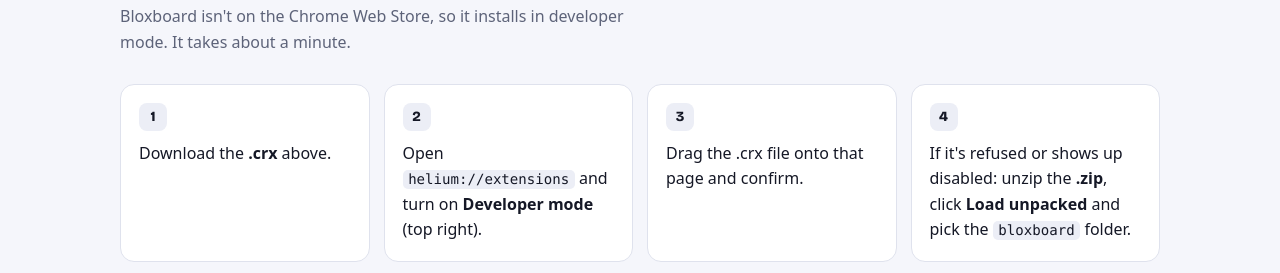
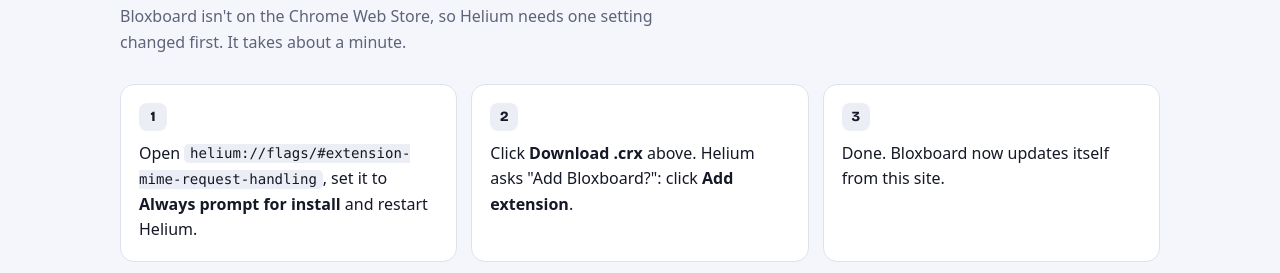
Before and after one commit to coolacccccccccccccc/bloxboard, a browser extension: page site/index.html in a window 1280 px wide. Shown: the part 642-915 px from the top of the page. Drawn offline with nearby package versions, Linux system fonts and the light colour scheme.

Commit message:
Site: install via extension MIME flag, zip fallback for CRX_REQUIRED_PROOF_MISSING

```diff
--- a/site/index.html
+++ b/site/index.html
@@ -44,13 +44,13 @@
 
     <section class="block" id="install">
       <h2>Install in Helium</h2>
-      <p class="sub">Bloxboard isn't on the Chrome Web Store, so it installs in developer mode. It takes about a minute.</p>
+      <p class="sub">Bloxboard isn't on the Chrome Web Store, so Helium needs one setting changed first. It takes about a minute.</p>
       <ol class="steps">
-        <li>Download the <strong>.crx</strong> above.</li>
-        <li>Open <code>helium://extensions</code> and turn on <strong>Developer mode</strong> (top right).</li>
-        <li>Drag the .crx file onto that page and confirm.</li>
-        <li>If it's refused or shows up disabled: unzip the <strong>.zip</strong>, click <strong>Load unpacked</strong> and pick the <code>bloxboard</code> folder.</li>
+        <li>Open <code>helium://flags/#extension-mime-request-handling</code>, set it to <strong>Always prompt for install</strong> and restart Helium.</li>
+        <li>Click <strong>Download .crx</strong> above. Helium asks "Add Bloxboard?": click <strong>Add extension</strong>.</li>
+        <li>Done. Bloxboard now updates itself from this site.</li>
       </ol>
+      <div class="note" style="margin-top:18px"><p><strong>Getting CRX_REQUIRED_PROOF_MISSING, or no flag?</strong> Use the zip instead: download the <strong>.zip</strong>, unzip it somewhere you'll keep it, open <code>helium://extensions</code>, turn on <strong>Developer mode</strong>, click <strong>Load unpacked</strong> and pick the <code>bloxboard</code> folder. To update later, unzip the new zip over the same folder and click the reload icon on the Bloxboard card.</p></div>
       <p class="meta">Then log in on roblox.com and click the Bloxboard icon in the toolbar to open the dashboard.</p>
     </section>
 
```
